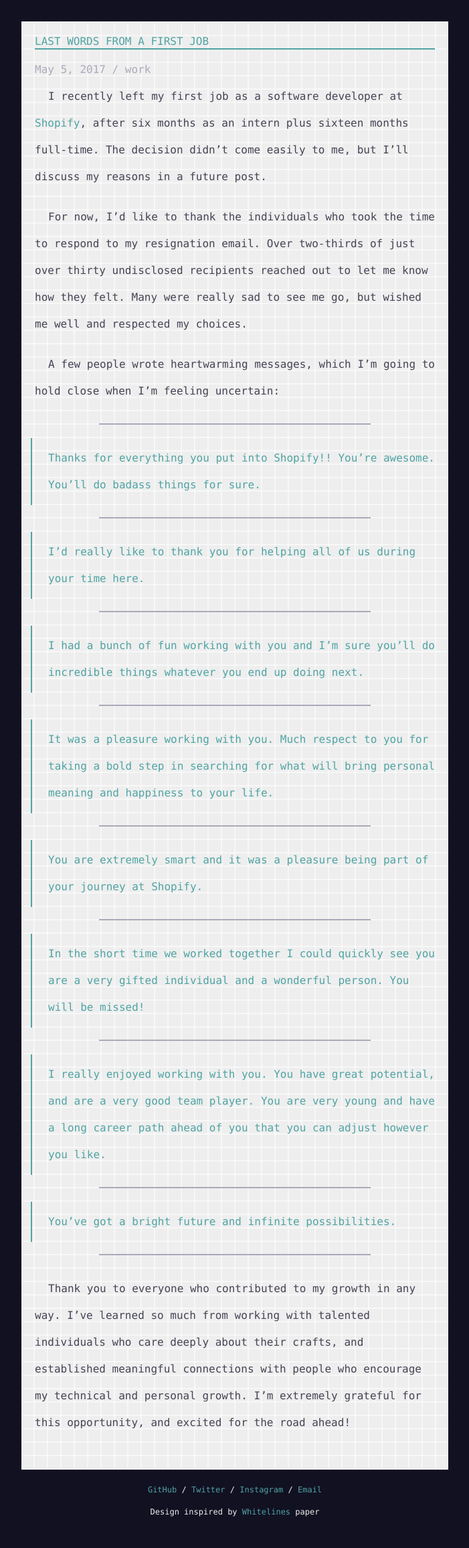
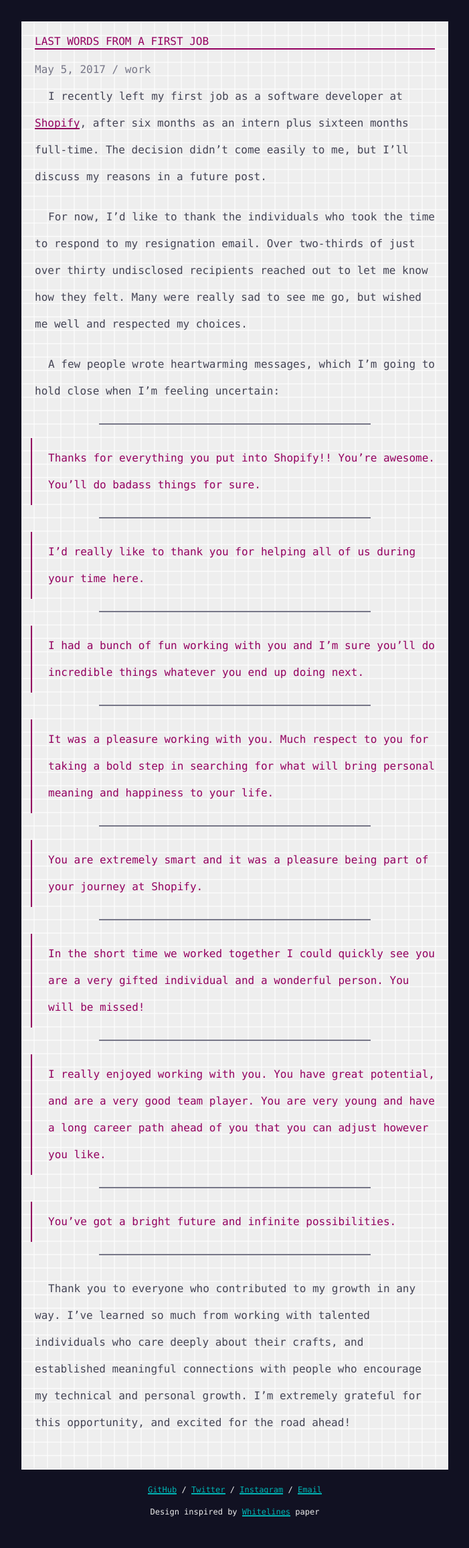
Before and after one commit to quelledanielle/quelledanielle.github.io, a Jekyll site: the page built from _posts/2017-05-05-last-words-from-a-first-job.md, in a window 1280 px wide. Shown: the whole page at 67% size, without its empty margins (289-990 px from the left). Built offline with Jekyll 4.4.1, drawn with Linux system fonts in a browser that asks for light colours.

Commit message:
Improve colour contrast

```diff
--- a/_sass/_colors.scss
+++ b/_sass/_colors.scss
@@ -1,20 +1,25 @@
-$text-color:       #445;
-$primary-color:    #51a3a3;
-$secondary-color:  #aab;
+$text-color: #445;
+$dark-accent-color: #940060;
+$light-accent-color: #00b4b4;
 $light-gray-color: #eee;
-$dark-gray-color:  #112;
+$medium-gray-color: #778;
+$dark-gray-color: #112;
 
 body {
   background-color: $dark-gray-color;
   color: $light-gray-color;
 }
 
-h1, h2, h3, h4, h5, h6,
-a, blockquote {
-  color: $primary-color;
+a {
+  text-decoration: none;
+  color: $light-accent-color;
+  box-shadow: inset 0 -2px 0 $light-accent-color;
+
+  &:hover {
+    color: $light-gray-color;
+    box-shadow: inset 0 -2px 0 $light-gray-color;
+  }
 }
-
-a:hover, nav > a { color: $secondary-color; }
 
 .page-content {
   background:
@@ -22,7 +27,22 @@ a:hover, nav > a { color: $secondary-color; }
     linear-gradient(rgba(255, 255, 255, 0.5) 2px, transparent 1px);
   background-color: $light-gray-color;
   color: $text-color;
+
+  h1, h2, h3, h4, h5, h6, blockquote {
+    color: $dark-accent-color;
+  }
+
+  a {
+    text-decoration: none;
+    color: $dark-accent-color;
+    box-shadow: inset 0 -2px 0 $dark-accent-color;
+
+    &:hover {
+      color: $light-accent-color;
+      box-shadow: inset 0 -2px 0 $light-accent-color;
+    }
+  }
+
+  .post-title, .current-page, .active { color: $dark-accent-color; }
+  .post-meta, .inactive { color: $medium-gray-color; }
 }
-
-.post-title, .current-page, .active { color: $primary-color; }
-.post-meta, .inactive { color: $secondary-color; }
--- a/_sass/_layout.scss
+++ b/_sass/_layout.scss
@@ -20,7 +20,7 @@ dl, dd, ol, ul, li, figure {
 }
 
 header {
-  border-bottom: $line-width solid $primary-color;
+  border-bottom: $line-width solid $dark-accent-color;
   margin: 0 auto;
   min-width: $min-page-width - ($spacing + $double-line-width) * 2;
   max-width: $max-page-width - ($spacing + $double-line-width) * 2;
@@ -30,7 +30,7 @@ p { padding: ($spacing / 2 + $line-width) 0; }
 
 hr {
   border: 0;
-  border-bottom: $line-width solid $secondary-color;
+  border-bottom: $line-width solid $medium-gray-color;
   margin-top: -$line-width;
   margin-right: $grid-width;
   margin-bottom: $grid-width;
@@ -38,7 +38,7 @@ hr {
 }
 
 blockquote {
-  border-left: $line-width solid $primary-color;
+  border-left: $line-width solid $dark-accent-color;
   margin-left: -$line-width * 3;
   padding-left: $grid-width + $double-line-width;
 }
--- a/_sass/_type.scss
+++ b/_sass/_type.scss
@@ -16,12 +16,6 @@ footer {
 
 h1, h2 { text-transform: uppercase; }
 
-a {
-  text-decoration: none;
-
-  &:hover { box-shadow: inset 0 -2px 0 $secondary-color; }
-}
-
 p {
   line-height: 2.5em;
   text-indent: 1.25em;
@@ -29,6 +23,6 @@ p {
 
 blockquote p { text-indent: 0; }
 
-.pagination .current-page { box-shadow: inset 0 -2px 0 $primary-color; }
+.pagination .current-page { box-shadow: inset 0 -2px 0 $dark-accent-color; }
 
 .post-list, .social-media-list { list-style: none; }
```
